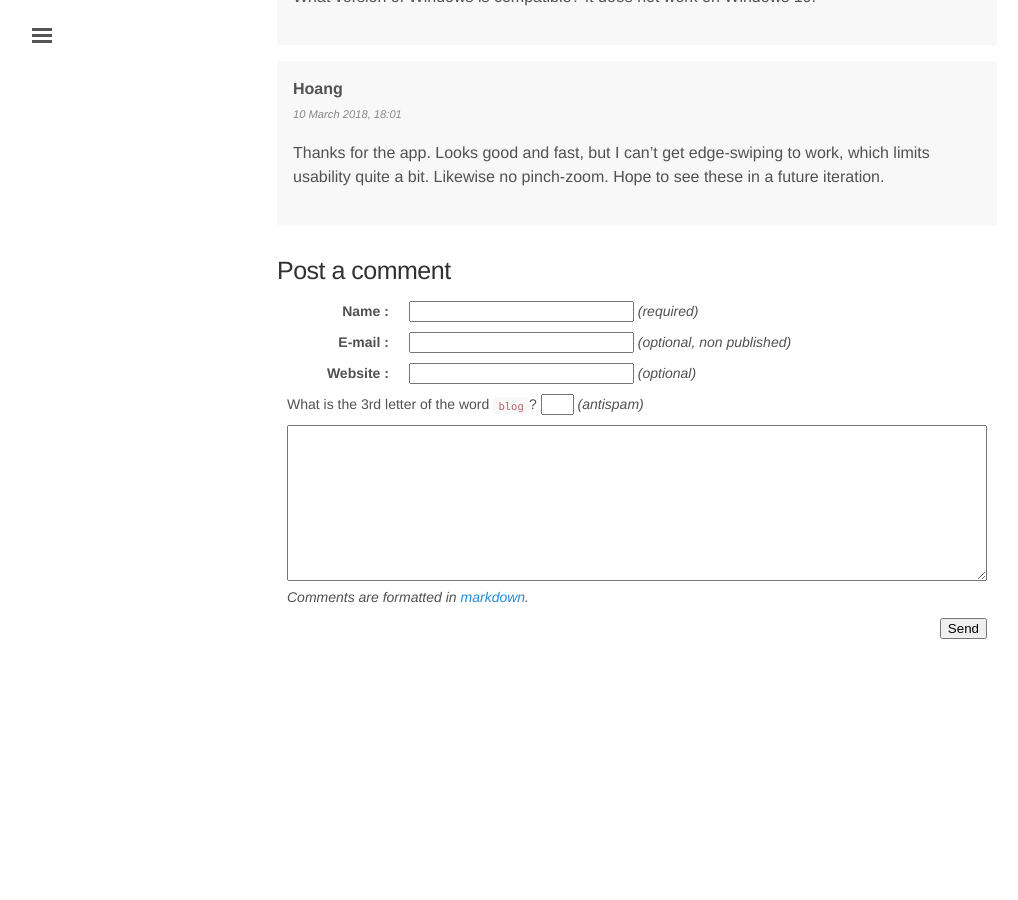
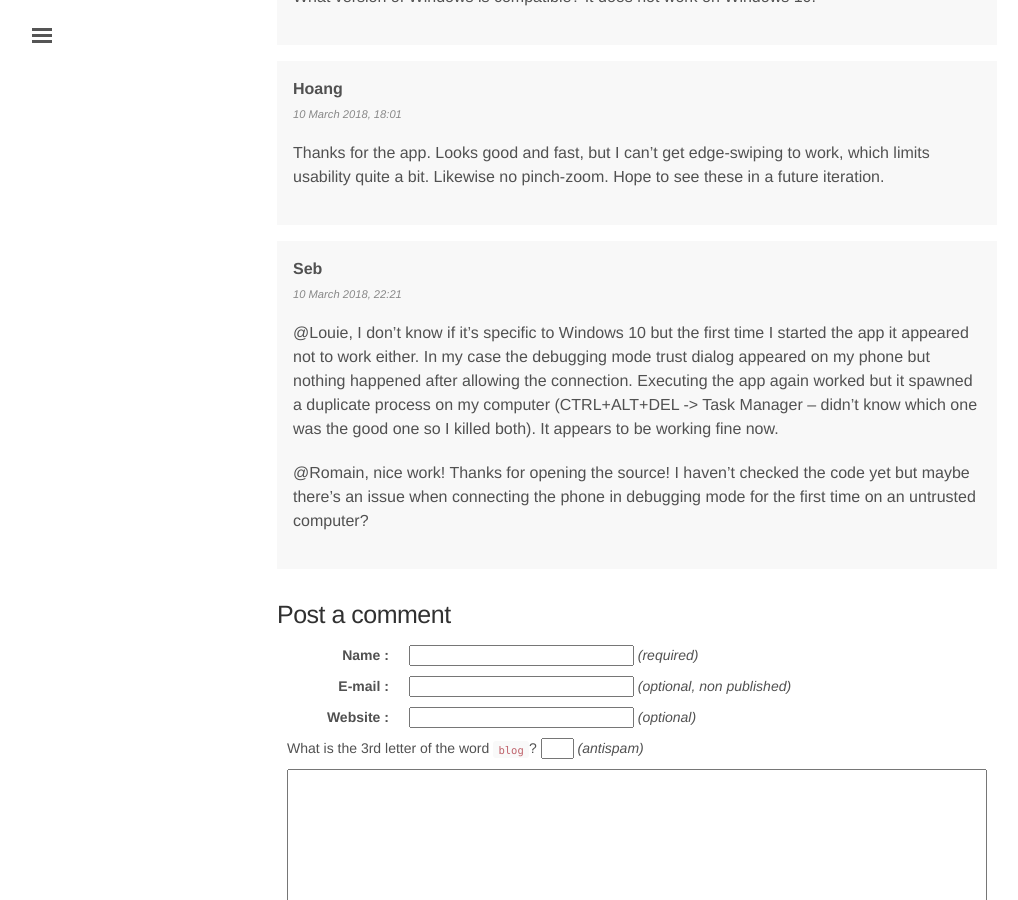
Before and after one commit to rom1v/blog.rom1v.com, a Jekyll site: the page built from _posts/2018-03-08-introducing-scrcpy.md, in a window 1280 px wide and 900 px high, scrolled down 12557 px. Shown: the whole window, without its empty margins (3-1021 px from the left). Built offline with Jekyll 4.4.1, drawn with Linux system fonts in a browser that asks for light colours; before the commit the page ends 13221 px from its top, so only the background shows below that.

Commit message:
Publish comment 17 for scrcpy

```diff
--- a/_data/comments-2018-03-introducing-scrcpy.yaml
+++ b/_data/comments-2018-03-introducing-scrcpy.yaml
@@ -128,3 +128,17 @@
     Thanks for the app. Looks good and fast, but I can't get edge-swiping to
     work, which limits usability quite a bit. Likewise no pinch-zoom. Hope to
     see these in a future iteration.
+- id: 17
+  author: Seb
+  date: 2018-03-10 22:21:44+01:00
+  contents: |
+    @Louie, I don't know if it's specific to Windows 10 but the first time I
+    started the app it appeared not to work either. In my case the debugging
+    mode trust dialog appeared on my phone but nothing happened after allowing
+    the connection. Executing the app again worked but it spawned a duplicate
+    process on my computer (CTRL+ALT+DEL -> Task Manager -- didn't know which
+    one was the good one so I killed both). It appears to be working fine now.
+
+    @Romain, nice work! Thanks for opening the source! I haven't checked the
+    code yet but maybe there's an issue when connecting the phone in debugging
+    mode for the first time on an untrusted computer?
```
